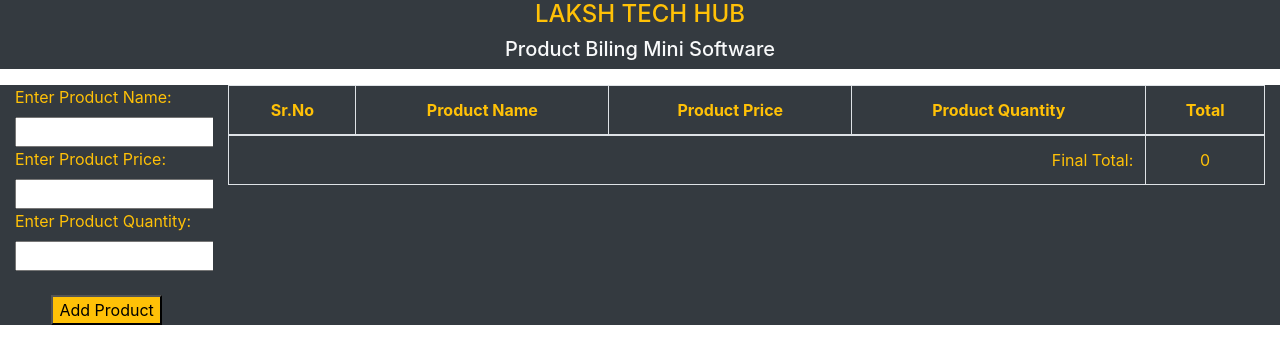
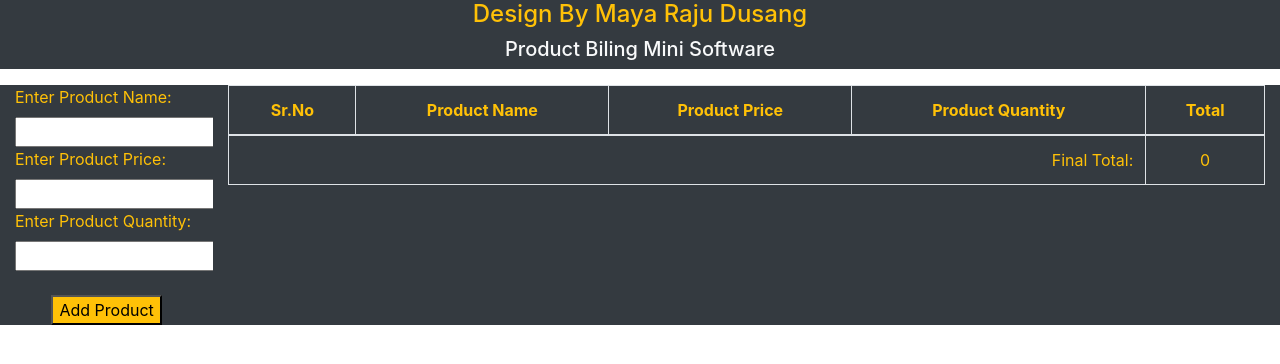
Before and after one commit to dusangmaya05-bot/Product-Billing-Mini-Software, a plain HTML site: page index.html in a window 1280 px wide. Drawn offline with nearby package versions, Linux system fonts and the light colour scheme.

Commit message:
Update design and functionality of product billing page

```diff
--- a/5.task3.html
+++ b/index.html
@@ -20,7 +20,7 @@
 	<div class="container-fluid">
 		<div class="row">
 			<div class="col-md-12 bg-dark text-warning text-center">
-				<h4 >LAKSH TECH HUB</h4>
+				<h4> Design By Maya Raju Dusang</h4>
 				<h5 class="text-light">Product Biling Mini Software</h5>
 			</div>
 		</div>
```
